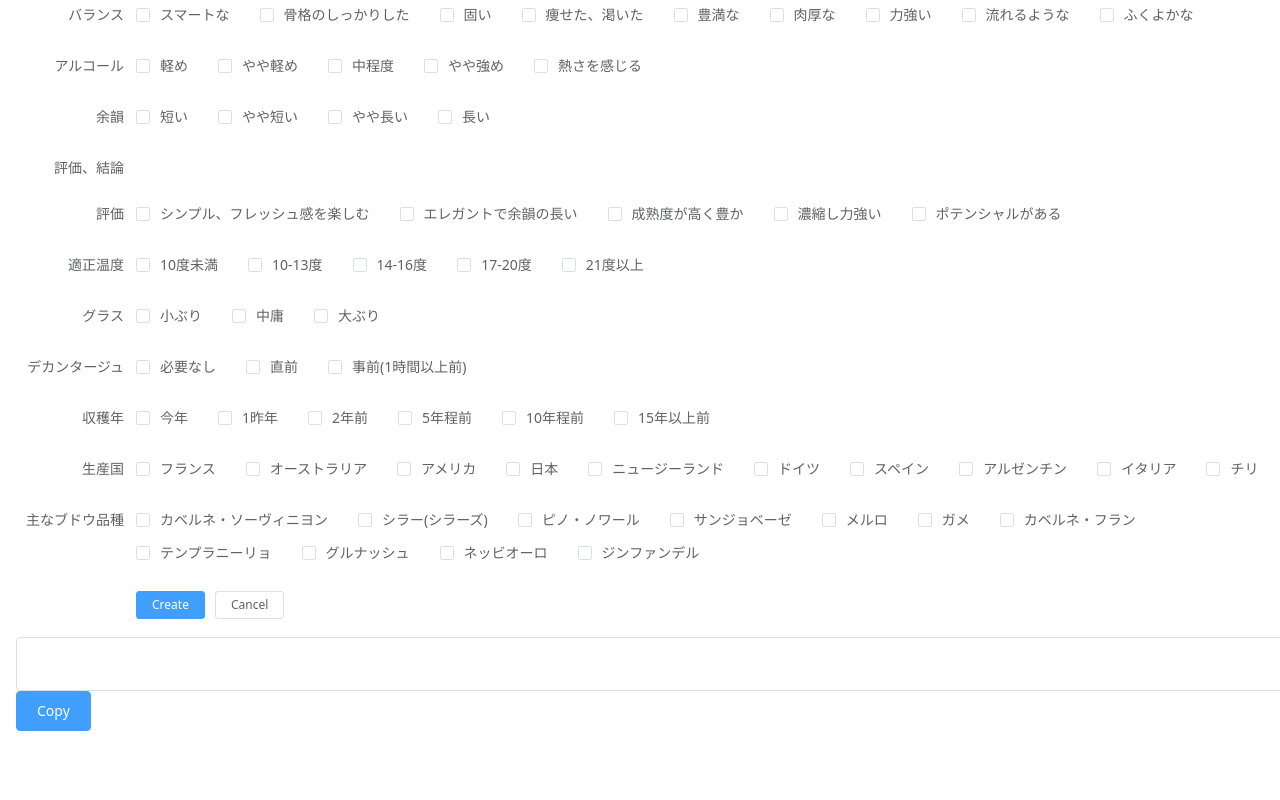
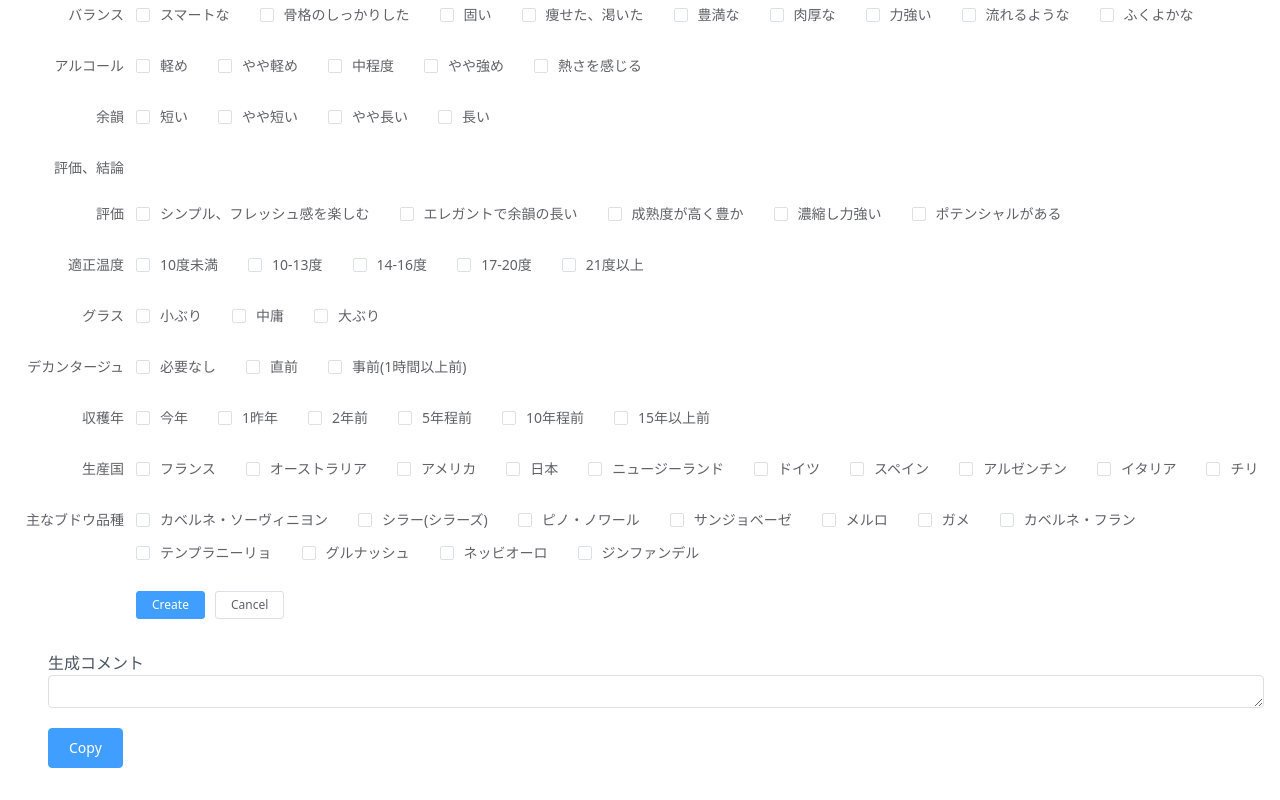
Before and after one commit to takuyakikuchi/wine-tasting-note, a Vue app: page / in a window 1280 px wide. Shown: the part 1050-1850 px from the top of the page. Before the commit the page ends 1797 px from the top, so only its background shows below. Built offline with nearby package versions, Linux system fonts and the light colour scheme.

Commit message:
[FEATURE](Form) Comment style

```diff
--- a/src/components/Comment.vue
+++ b/src/components/Comment.vue
@@ -1,6 +1,12 @@
 <template>
   <div>
-    <el-input type="textarea" v-model="generatedComment" />
+    <h1 class="text-gray-600">生成コメント</h1>
+    <el-input
+      autosize
+      class="mb-5"
+      type="textarea"
+      v-model="generatedComment"
+    />
     <el-button type="primary" native-type="button" @click="copyComment"
       >Copy</el-button
     >
--- a/src/views/Form.vue
+++ b/src/views/Form.vue
@@ -12,7 +12,7 @@
         <el-button>Cancel</el-button>
       </el-form-item>
     </el-form>
-    <comment :formInput="formInput" ref="comment" />
+    <comment :formInput="formInput" ref="comment" class="m-8" />
   </div>
 </template>
 
```
